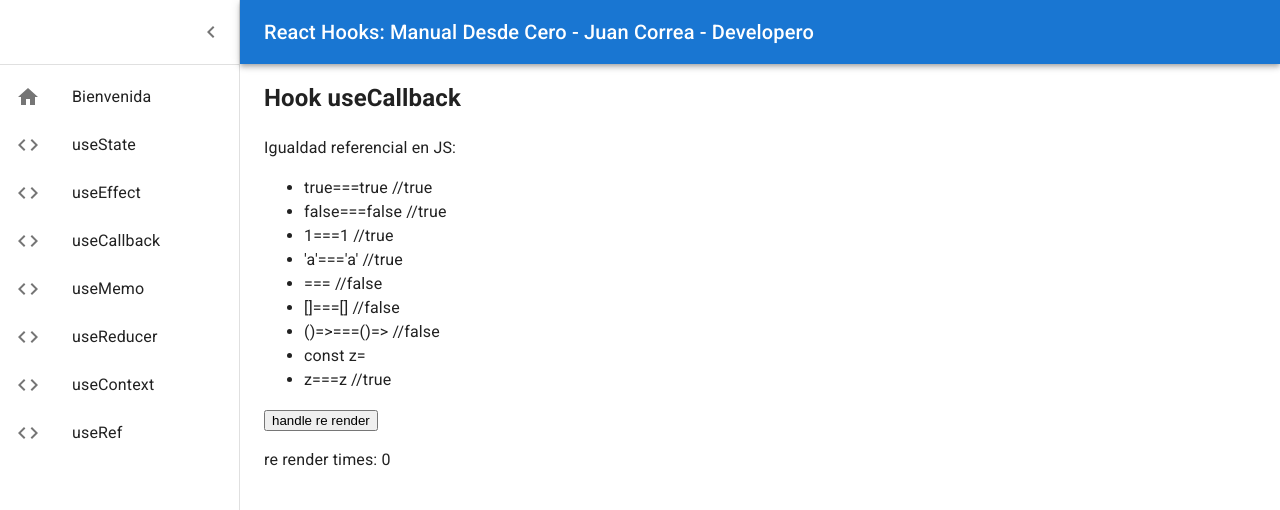
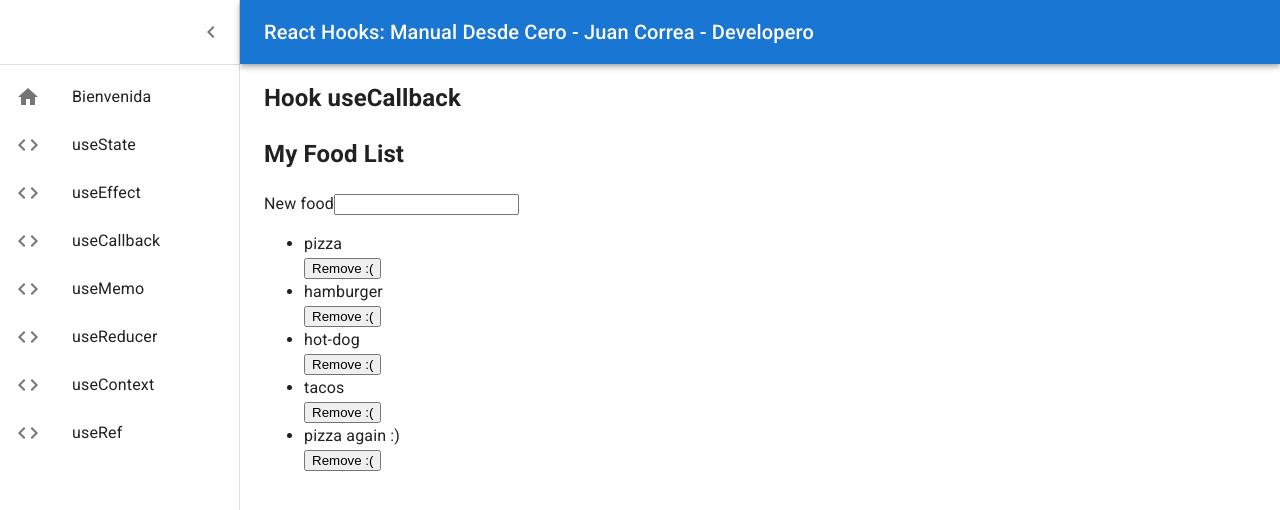
Before and after one commit to Developero-oficial/react-hooks, a React (Create React App) app: page /use-callback in a window 1280 px wide. Shown: the top 510 px of the page. Built offline with nearby package versions, Linux system fonts and the light colour scheme.

Commit message:
added hook and React.memo example

```diff
--- /dev/null
+++ b/src/use-callback/components/food-container.js
@@ -0,0 +1,36 @@
+import React from 'react';
+
+import {FoodList} from './food-list';
+
+const food = [
+  {id: 1, name: 'pizza'},
+  {id: 2, name: 'hamburger'},
+  {id: 3, name: 'hot-dog'},
+  {id: 4, name: 'tacos'},
+  {id: 5, name: 'pizza again :)'},
+];
+
+export const FoodContainer = () => {
+  console.log('FoodContainer rendered');
+
+  const [foodList, setFoodList] = React.useState(food);
+  const [textInput, setTextInput] = React.useState('');
+
+  const handleChange = ({target}) => setTextInput(target.value);
+
+  const removeItem = React.useCallback(
+    id => setFoodList(foodList.filter(foodItem => foodItem.id !== id)),
+    [foodList],
+  );
+
+  return (
+    <>
+      <h2>My Food List</h2>
+      <p>
+        New food
+        <input value={textInput} onChange={handleChange} />
+      </p>
+      <FoodList foodList={foodList} removeItem={removeItem} />
+    </>
+  );
+};
--- /dev/null
+++ b/src/use-callback/components/food-item.js
@@ -0,0 +1,11 @@
+import React from 'react';
+
+export const FoodItem = React.memo(({item, removeItem}) => {
+  console.log('FoodItem rendered');
+  return (
+    <>
+      <li>{item.name}</li>
+      <button onClick={() => removeItem(item.id)}>Remove :(</button>
+    </>
+  );
+});
--- /dev/null
+++ b/src/use-callback/components/food-list.js
@@ -0,0 +1,14 @@
+import React from 'react';
+
+import {FoodItem} from './food-item';
+
+export const FoodList = React.memo(({foodList, removeItem}) => {
+  console.log('FoodList rendered');
+  return (
+    <ul>
+      {foodList.map(item => (
+        <FoodItem key={item.id} item={item} removeItem={removeItem} />
+      ))}
+    </ul>
+  );
+});
--- a/src/use-callback/components/use-callback-page.js
+++ b/src/use-callback/components/use-callback-page.js
@@ -1,45 +1,12 @@
 import React from 'react';
 
-const Example = ({cb}) => {
-  React.useEffect(() => {
-    console.log('cb changed');
-  }, [cb]);
-
-  return (
-    <ul>
-      <li>true===true //true</li>
-      <li>false===false //true </li>
-      <li>1===1 //true </li>
-      <li>'a'==='a' //true </li>
-      <li>
-        {}==={} //false{' '}
-      </li>
-      <li>[]===[] //false </li>
-      <li>
-        ()=>{}===()=>{} //false{' '}
-      </li>
-      <li>const z={}</li>
-      <li>z===z //true</li>
-    </ul>
-  );
-};
+import {FoodContainer} from './food-container';
 
 export const UseCallbackPage = () => {
-  const [counter, setCounter] = React.useState(0);
-
-  const handleExample = React.useCallback(() => {}, []);
-
-  const handleClick = () => setCounter(counter + 1);
-
   return (
     <>
       <h2>Hook useCallback</h2>
-      <p>Igualdad referencial en JS:</p>
-
-      <Example cb={handleExample} />
-
-      <button onClick={handleClick}>handle re render</button>
-      <p>re render times: {counter}</p>
+      <FoodContainer />
     </>
   );
 };
```
